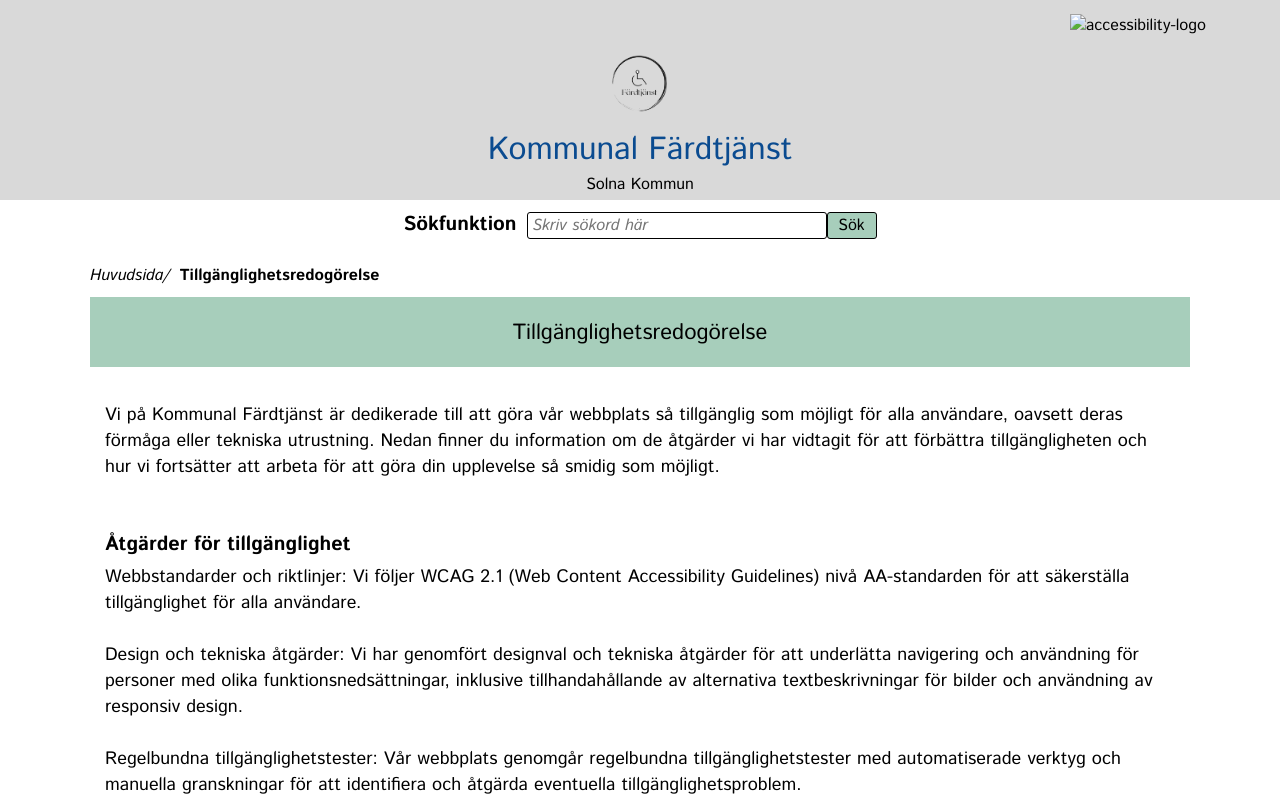
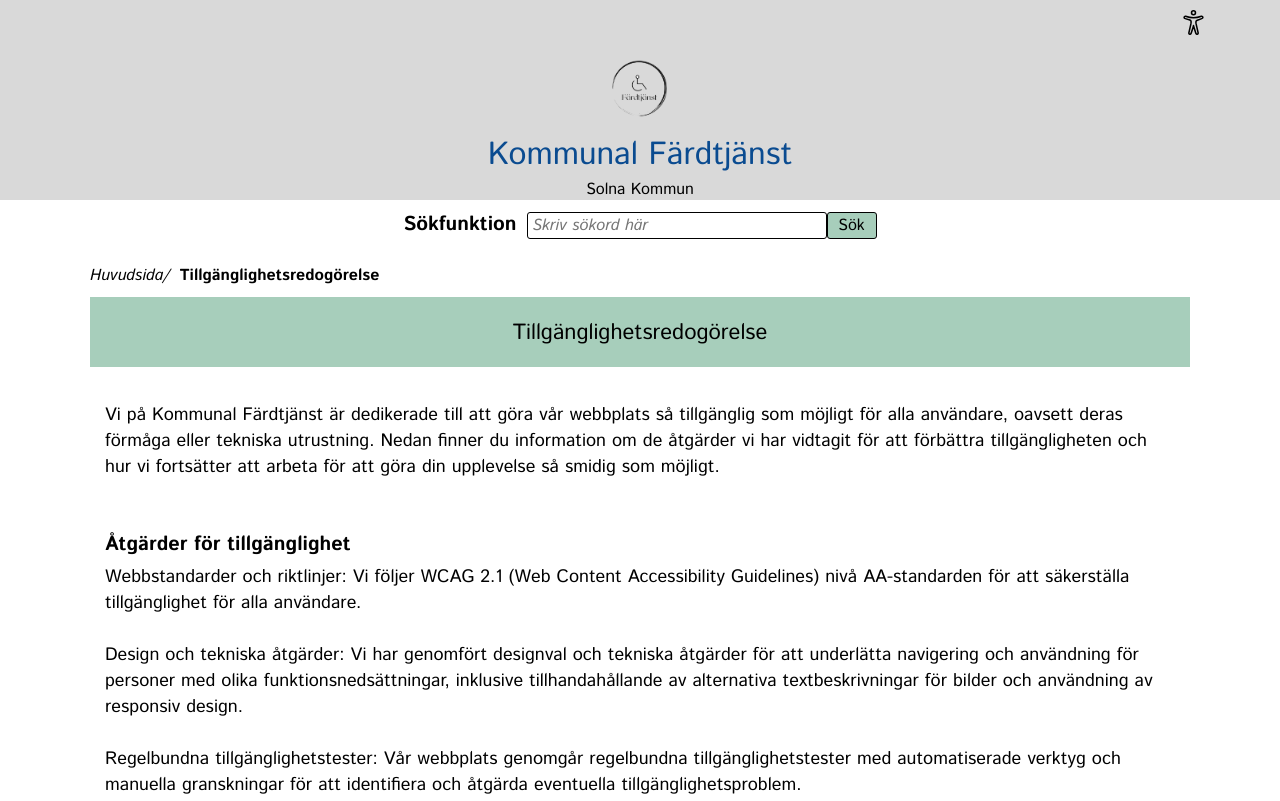
Before and after one commit to marinaSandberg/moment3-dt068, a plain HTML site: page access.html in a window 1280 px wide. Shown: the top 801 px of the page. Drawn offline with Linux system fonts and the light colour scheme; the site is published under a folder, as on GitHub Pages, so addresses that start at the root find nothing.

Commit message:
slash / removed

```diff
--- a/access.html
+++ b/access.html
@@ -14,7 +14,7 @@
     <main>
     <header>
         <nav>
-            <a href="access.html"><img id="access-logo" src="/images/accessibility-outline-svgrepo-com.svg" alt="accessibility-logo"></a>
+            <a href="access.html"><img id="access-logo" src="images/accessibility-outline-svgrepo-com.svg" alt="accessibility-logo"></a>
         </nav>
         <a href="index.html"><img id="logo" src="images/logo.png" alt="logo"></a>
         <h1>Kommunal Färdtjänst</h1>
```
Also changed, not shown: ansok.html (+1 -1 lines), avboka.html (+1 -1 lines), avboka2.html (+1 -1 lines), avboka3.html (+1 -1 lines), bestall.html (+1 -1 lines), boka.html (+1 -1 lines), contact-form.html (+1 -1 lines), history.html (+1 -1 lines), index.html (+1 -1 lines), information.html (+1 -1 lines), kundservice.html (+1 -1 lines), messages.html (+1 -1 lines), nyheter.html (+1 -1 lines), sidor.html (+1 -1 lines), 1 more files.
